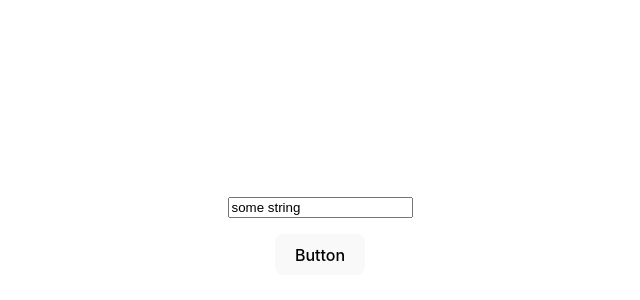
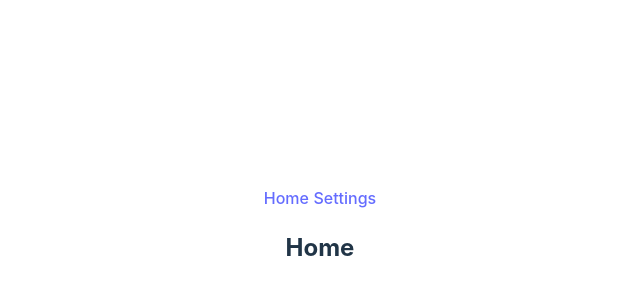
Before and after one commit to Gledros/svelte-course-app, a Svelte app: page / in a window 1280 px wide. Shown: the part 164-464 px from the top of the page, without its empty margins (320-960 px from the left). Built offline with nearby package versions, Linux system fonts and the light colour scheme.

Commit message:
implement basic pages & minimal router

```diff
--- a/src/App.svelte
+++ b/src/App.svelte
@@ -1,14 +1,36 @@
 <svelte:options immutable={true} />
 
 <script>
-  import tippy from './lib/actions/tippy';
+  import { onMount } from 'svelte';
+  import Home from './lib/pages/Home.svelte';
+  import Settings from './lib/pages/Settings.svelte';
 
-  let content = 'some string';
+  onMount(onRouteChange);
+
+  let page = '';
+
+  function onRouteChange() {
+    const path = window.location.hash.slice(1);
+
+    if (path === '/') page = 'home';
+    else if (path === '/settings') page = 'settings';
+    else window.location.hash = '/';
+  }
 </script>
 
+<svelte:window on:hashchange={onRouteChange} />
+
+<nav>
+  <a href="#/">Home</a>
+  <a href="#/settings">Settings</a>
+</nav>
+
 <div>
-  <input type="text" bind:value={content} />
-  <button use:tippy={{ content, placement: 'right' }}> Button </button>
+  {#if page === 'home'}
+    <Home />
+  {:else if page === 'settings'}
+    <Settings />
+  {/if}
 </div>
 
 <style>
```
